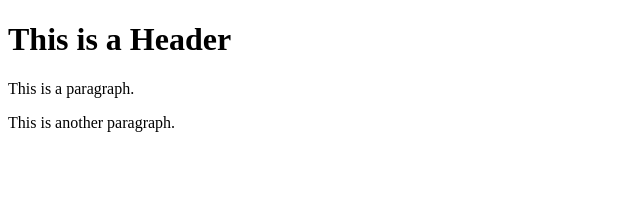
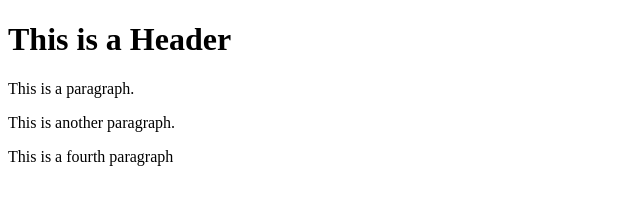
Before and after one commit to jmanuelrios74/git-test, a plain HTML site: page index.html in a window 1280 px wide. Shown: the whole page, without its empty margins (0-640 px from the left). Drawn offline with Linux system fonts and the light colour scheme.

Commit message:
Fourth Commit

```diff
--- a/index.html
+++ b/index.html
@@ -4,5 +4,6 @@
         <h1>This is a Header</h1>
         <p>This is a paragraph.</p>
         <p>This is another paragraph.</p>
+        <p>This is a fourth paragraph</p>
     </body>
 </html>
```
